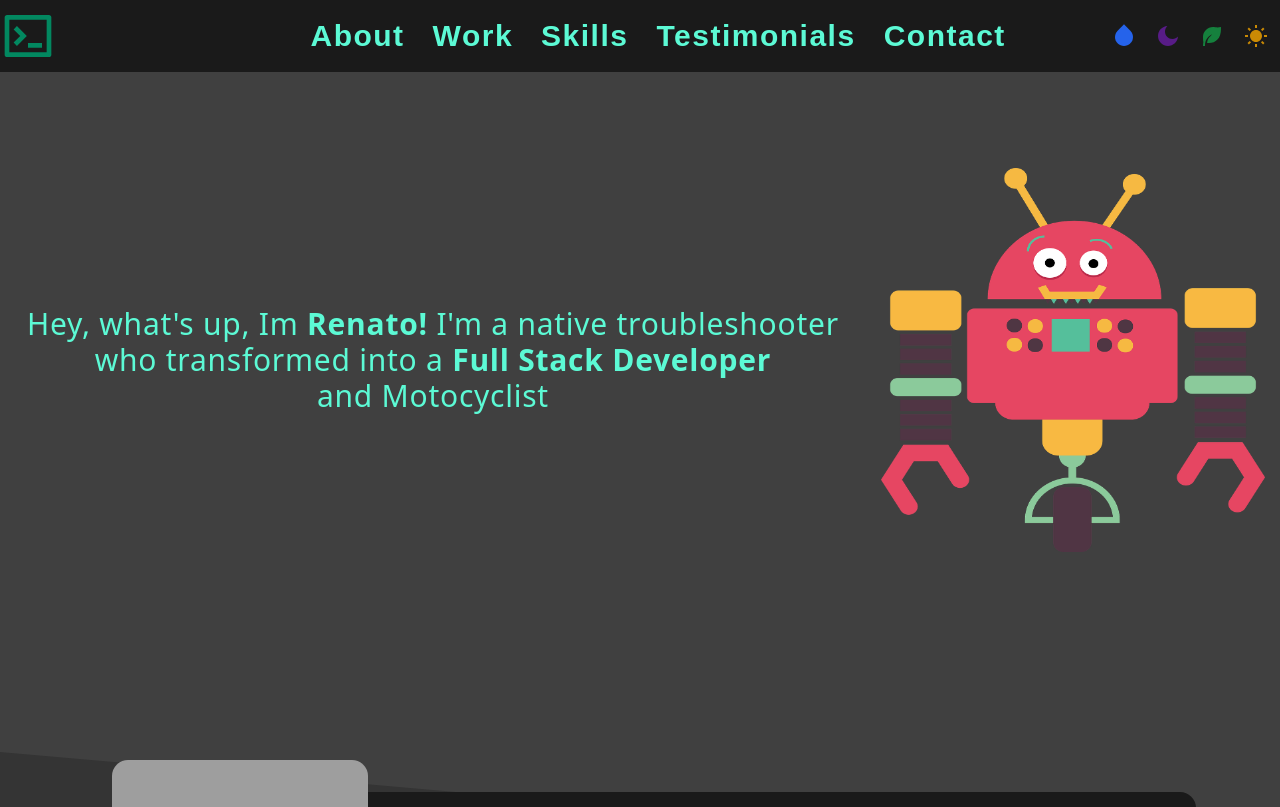
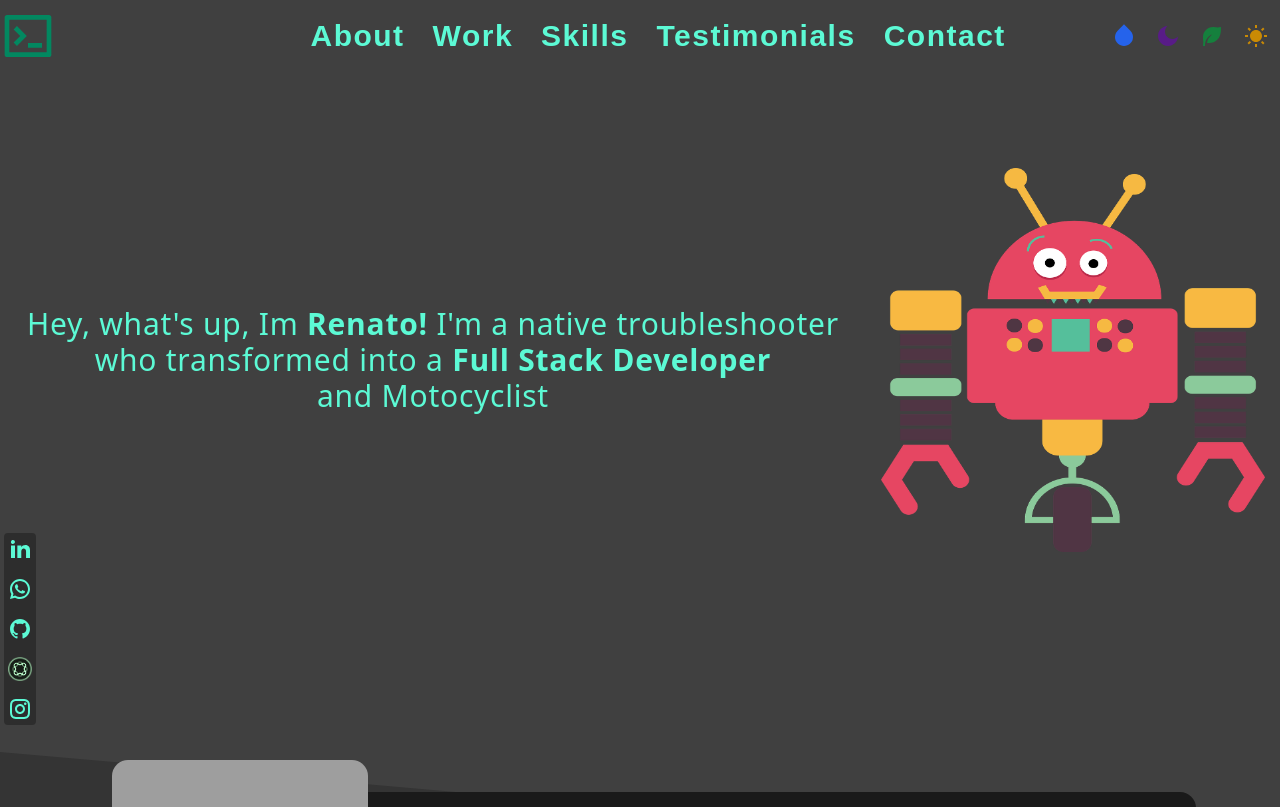
Before and after one commit to renatumb/portfolio, a React (Vite) app: page / in a window 1280 px wide. Shown: the top 807 px of the page. Built offline with nearby package versions, Linux system fonts and the light colour scheme; grey boxes are pictures that could not be loaded.

Commit message:
Navbar effect and creation of side links

```diff
--- /dev/null
+++ b/src/Constants.tsx
@@ -0,0 +1,10 @@
+export enum myLinks {
+
+    linkedin = 'https://www.linkedin.com/in/renatobonfim1/',
+    whatsapp = 'https://wa.me/17788372016?text=Hi%20Renato,%20I%20would%20like%20to%20discuss%20an%20opening%20role',
+    aemBlog = 'https://google.com',
+    gitHub = 'https://github.com/renatumb',
+    resume = 'https://drive.google.com/drive/folders/14oJmEA1Y4qzwi9boQlNHXnAURMsJOFrf',
+    instagram = 'https://www.instagram.com/__renatu__/',
+    email = 'renatu_mb@yahoo.com.br'
+}
--- a/src/components/Footer.tsx
+++ b/src/components/Footer.tsx
@@ -1,4 +1,5 @@
-import { RiContactsBook2Line, RiEmotionHappyFill, RiExternalLinkLine, RiFileCloudLine, RiFileDownloadFill, RiFileDownloadLine, RiHeart2Fill, RiMessage2Line} from "@remixicon/react";
+import { RiContactsBook2Line, RiEmotionHappyFill, RiExternalLinkLine, RiFileCloudLine, RiHeart2Fill, RiMessage2Line} from "@remixicon/react";
+import {myLinks} from "../Constants.tsx";
 
 export default function Footer() {
     return (
@@ -9,10 +10,10 @@ export default function Footer() {
                 </article>
                 <article className="m-auto">
                     <ul className=" m-auto text-colorAccent1 grid grid-cols-2 justify-items-center p-3 sm:max-w-screen-sm">
-                        <li className=''><a href='https://drive.google.com/drive/folders/14oJmEA1Y4qzwi9boQlNHXnAURMsJOFrf'><RiFileCloudLine className={'inline m-1'}/>Resume</a></li>
-                        <li className=''><a href=''><RiContactsBook2Line className={'inline m-1'}/>Contact Info</a></li>
-                        <li className=''><a href=''><RiExternalLinkLine className={'inline m-1'}/>AEM blog</a></li>
-                        <li className=''><a href=''><RiMessage2Line className={'inline m-1'}/>Message</a></li>
+                        <li className='hover:scale-110 hover:text-colorAccent3 transition-all '><a href={myLinks.resume}><RiFileCloudLine className={'inline m-1'}/>Resume</a></li>
+                        <li className='hover:scale-110 hover:text-colorAccent3 transition-all '><a href=''><RiContactsBook2Line className={'inline m-1'}/>Contact Info</a></li>
+                        <li className='hover:scale-110 hover:text-colorAccent3 transition-all '><a href={myLinks.aemBlog}><RiExternalLinkLine className={'inline m-1'}/>AEM blog</a></li>
+                        <li className='hover:scale-110 hover:text-colorAccent3 transition-all '><a href={myLinks.whatsapp}><RiMessage2Line className={'inline m-1'}/>Message</a></li>
                     </ul>
                 </article>
                 <article className="text-sm text-colorAccent2 font-normal text-center py-1 m-auto">
--- a/src/components/Header.tsx
+++ b/src/components/Header.tsx
@@ -24,10 +24,32 @@ export default function Header() {
         mobileMenu.classList.toggle('hidden')
     }
 
+    let timer = 0;
+    window.addEventListener('scroll', () => {
+        clearTimeout(timer)
+
+        timer = setTimeout(() => {
+
+            const mainNav = document.getElementById('mainNav')
+            const mainHeader = document.getElementById('header')
+            if (mainNav && mainHeader ) {
+                if (window.scrollY > 50){
+                    mainNav.classList.add('scale-90')
+                    mainHeader.classList.add('bg-colorSecondary')
+                    mainHeader.classList.remove('bg-colorPrimary')
+                }else{
+                    mainNav.classList.remove('scale-90')
+                    mainHeader.classList.add('bg-colorPrimary')
+                    mainHeader.classList.remove('bg-colorSecondary')
+                }
+            }
+        }, 200)
+    })
+
     return (
-        <header className="sticky top-0 bg-colorSecondary  w-screen z-30">
-            <section className="container  ">
-                <nav className="flex justify-between items-center py-1  flex-1  ">
+        <header id='header' className="sticky top-0   w-screen z-30 transition-all  bg-colorPrimary">
+            <section className="container ">
+                <nav id="mainNav" className="flex justify-between items-center py-1  flex-1  transition-all  ">
 
                     <a href="#"><RiTerminalBoxLine className="size-14 text-colorAccent3 hover:text-colorAccent1 hover:scale-110 transition-all"/></a>
 
@@ -39,27 +61,27 @@ export default function Header() {
                                                     absolute top-16 left-0  flex-col items-center w-full text-center border-t-[1px] border-t-colorAccent1 border-b border-b-colorAccent1
                                                     bg-colorPrimary text-colorAccent1 text-3xl font-bold font-oswald lowercase tracking-wider
                                                      " onClick={toggleMenu}>
-                            <li className="hover:bg-colorSecondary hover:text-colorAccent3 w-full p-3.5"><a href="#about">About</a></li>
+                            <li className="hover:bg-colorSecondary hover:text-colorAccent3 w-full p-3.5"><a href="#about">1About</a></li>
                             <li className="hover:bg-colorSecondary hover:text-colorAccent3 w-full p-3.5"><a href="#work">Work</a></li>
                             <li className="hover:bg-colorSecondary hover:text-colorAccent3 w-full p-3.5"><a href="#tools">Skills</a></li>
                             <li className="hover:bg-colorSecondary hover:text-colorAccent3 w-full p-3.5"><a href="#testimonials">Testimonials</a></li>
                             <li className="hover:bg-colorSecondary hover:text-colorAccent3 w-full p-3.5"><a href="#contact">Contact</a></li>
                         </ul>
 
-                        <ul className=" hidden md:flex text-colorAccent1 font-bold font-oswald  tracking-wider bg-colorSecondary capitalize text-base gap-0 lg:text-2xl xl:text-3xl">
-                            <li className="hover:bg-colorSecondary hover:text-colorAccent3 hover:scale-110 transition-all p-3.5"><a href="#about">About</a></li>
-                            <li className="hover:bg-colorSecondary hover:text-colorAccent3 hover:scale-110 transition-all p-3.5"><a href="#work">Work</a></li>
-                            <li className="hover:bg-colorSecondary hover:text-colorAccent3 hover:scale-110 transition-all p-3.5"><a href="#tools">Skills</a></li>
-                            <li className="hover:bg-colorSecondary hover:text-colorAccent3 hover:scale-110 transition-all p-3.5"><a href="#testimonials">Testimonials</a></li>
-                            <li className="hover:bg-colorSecondary hover:text-colorAccent3 hover:scale-110 transition-all p-3.5"><a href="#contact">Contact</a></li>
+                        <ul className=" hidden md:flex text-colorAccent1 font-bold font-oswald  tracking-wider  capitalize text-base gap-0 lg:text-2xl xl:text-3xl">
+                            <li className=" hover:text-colorAccent3 hover:scale-110 transition-all p-3.5"><a href="#about">About</a></li>
+                            <li className=" hover:text-colorAccent3 hover:scale-110 transition-all p-3.5"><a href="#work">Work</a></li>
+                            <li className=" hover:text-colorAccent3 hover:scale-110 transition-all p-3.5"><a href="#tools">Skills</a></li>
+                            <li className=" hover:text-colorAccent3 hover:scale-110 transition-all p-3.5"><a href="#testimonials">Testimonials</a></li>
+                            <li className=" hover:text-colorAccent3 hover:scale-110 transition-all p-3.5"><a href="#contact">Contact</a></li>
                         </ul>
                     </div>
 
                     <div className="flex flex-row justify-around items-center gap-5  px-3  ">
-                        <RiDropFill className="hover:scale-125 hover:cursor-pointer transition-all text-blue-600" onClick={() => selectTheme(  availableThemes[0] )}/>
-                        <RiMoonFill className="hover:scale-125 hover:cursor-pointer transition-all text-purple-900" onClick={() => selectTheme(availableThemes[1] )}/>
-                        <RiLeafFill className="hover:scale-125 hover:cursor-pointer transition-all text-green-700" onClick={() => selectTheme( availableThemes[2] )}/>
-                        <RiSunFill className=" hover:scale-125 hover:cursor-pointer transition-all text-yellow-600" onClick={() => selectTheme(availableThemes[3] )}/>
+                        <RiDropFill className="hover:scale-125 hover:cursor-pointer transition-all text-blue-600" onClick={() => selectTheme(availableThemes[0])}/>
+                        <RiMoonFill className="hover:scale-125 hover:cursor-pointer transition-all text-purple-900" onClick={() => selectTheme(availableThemes[1])}/>
+                        <RiLeafFill className="hover:scale-125 hover:cursor-pointer transition-all text-green-700" onClick={() => selectTheme(availableThemes[2])}/>
+                        <RiSunFill className=" hover:scale-125 hover:cursor-pointer transition-all text-yellow-600" onClick={() => selectTheme(availableThemes[3])}/>
                         <RiMenuLine className="hover:scale-125 hover:cursor-pointer transition-all text-colorAccent1 md:hidden" onClick={toggleMenu}/>
                     </div>
                 </nav>
--- a/src/components/Main.tsx
+++ b/src/components/Main.tsx
@@ -2,11 +2,13 @@ import Hero from "./sections/Hero.tsx";
 import About from "./sections/About.tsx";
 import Tools from "./sections/Tools.tsx";
 import Work from "./sections/Work.tsx";
+import SideBar from "./SideBar.tsx";
 
 export default function Main() {
     return (
         <main className="">
             <Hero/>
+            <SideBar />
             <About/>
             <Work/>
             <Tools/>
--- /dev/null
+++ b/src/components/SideBar.tsx
@@ -0,0 +1,34 @@
+import {RiGithubFill, RiInstagramLine, RiLinkedinFill, RiWhatsappLine} from "@remixicon/react";
+
+import {myLinks} from "../Constants.tsx";
+
+import i2aem from './../assets/images/tools/2aem.png'
+
+export default function SideBar() {
+
+
+
+    return (
+        <aside className="fixed left-1 top-2/3 z-40">
+            <section>
+                <ul className="flex flex-col items-center gap-4 bg-colorSecondary/50 rounded p-1 text-colorAccent1">
+                    <li className="hover:scale-125 hover:cursor-pointer">
+                        <a target='_blank' href={myLinks.linkedin}><RiLinkedinFill/></a>
+                    </li>
+                    <li className="hover:scale-150 hover:cursor-pointer">
+                        <a target='_blank' href={myLinks.whatsapp}><RiWhatsappLine/></a>
+                    </li>
+                    <li className="hover:scale-125 hover:cursor-pointer">
+                        <a target='_blank' href={myLinks.gitHub}><RiGithubFill/></a>
+                    </li>
+                    <li className="hover:scale-125 hover:cursor-pointer mono-color-filter">
+                        <a target='_blank' href={myLinks.aemBlog}><img src={i2aem} className="size-6"/></a>
+                    </li>
+                    <li className="hover:scale-125 hover:cursor-pointer">
+                        <a target='_blank' href={myLinks.instagram}><RiInstagramLine/></a>
+                    </li>
+                </ul>
+            </section>
+        </aside>
+    )
+}
--- a/src/components/sections/Tools.tsx
+++ b/src/components/sections/Tools.tsx
@@ -38,7 +38,7 @@ export default function Tools() {
     ]
 
     return (
-        <section className="bg-colorPrimary  overflow-clip h-screen pt-20 " id="tools">
+        <section className="bg-colorPrimary  overflow-clip  py-20 " id="tools">
             <article className="container">
                 <div className="px-8  ">
                     <h2 className="text-left text-lg font-bold uppercase text-colorAccent1 py-3
```
